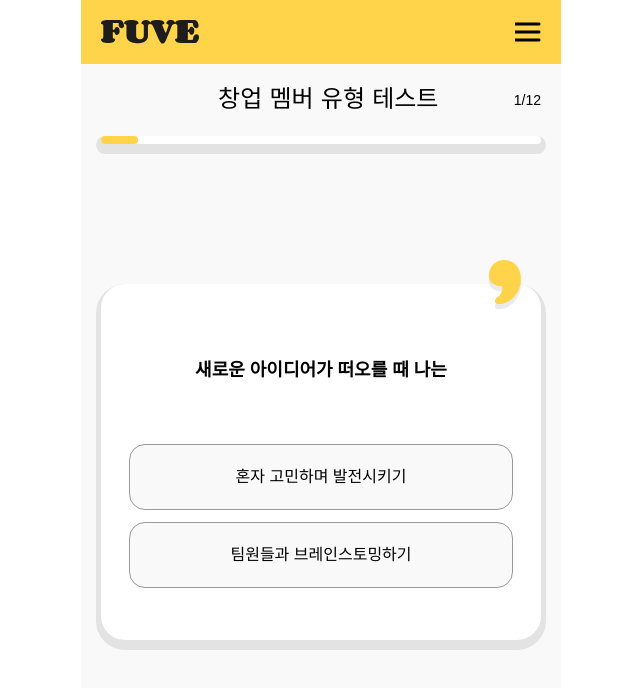
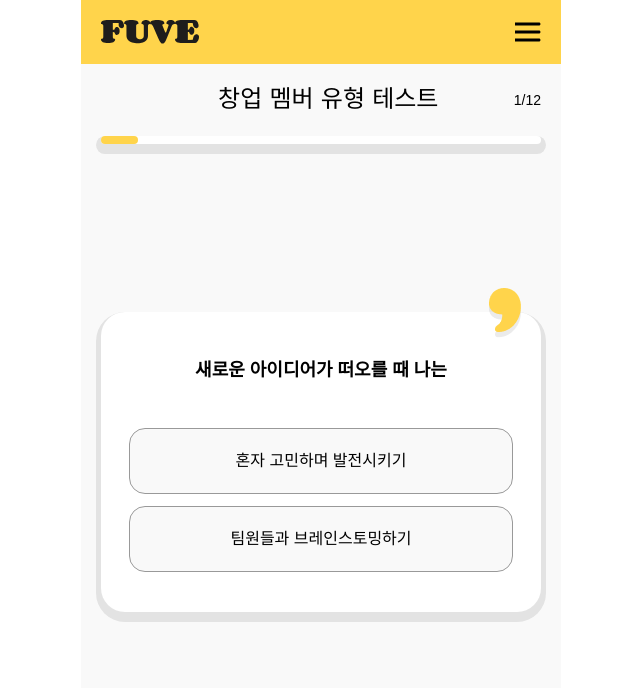
Before and after one commit to balladyun/pioneers_front, a React (Vite) app: page /test in a window 1280 px wide. Shown: the top 688 px of the page, without its empty margins (319-959 px from the left). Built offline with nearby package versions, Linux system fonts and the light colour scheme; no server answers.

Commit message:
디자인 수정

```diff
--- a/src/pages/Card.jsx
+++ b/src/pages/Card.jsx
@@ -5,7 +5,7 @@ import card2 from '../assets/images/card2.svg';
 import card3 from '../assets/images/card3.svg';
 import next from '../assets/icons/next.svg';
 import cardall from '../assets/images/cardall.svg';
-import know from '../assets/icons/know.svg'; // 추가된 이미지
+import know from '../assets/icons/know.svg';
 
 export default function Card() {
   const navigate = useNavigate();
@@ -27,18 +27,18 @@ export default function Card() {
     if (cardImage === card1) {
       setCardImage(card2);
       setTextContent({
-        count: '[카드 10개]',
-        header: 'PART 2. 아이디어 확장',
-        description: '다양한 가능성을 탐구하고 실현 가능성을 검토하세요.',
+        count: '[카드 14개, 밸런스 게임 1개]',
+        header: 'PART 2. 네가 생각하는 창업은 뭐야?',
+        description: '창업에 대한 가치를 중심으로',
       });
     } else if (cardImage === card2) {
       setCardImage(card3);
       setButtonImage(know); // 두 번째 클릭 시 버튼 이미지 변경
       setButtonSize({ width: '12rem', height: '6rem' });
       setTextContent({
-        count: '[카드 8개]',
-        header: 'PART 3. 실행 계획 수립',
-        description: '구체적인 실행 계획을 세워 나가세요.',
+        count: '[카드 16개]',
+        header: 'PART 3. 아이디어 발굴하기',
+        description: '구체적인 아이디어보다 무엇을, 왜, 어떻게 구현할지를 기반으로',
       });
     }
   };
--- a/src/pages/Test.jsx
+++ b/src/pages/Test.jsx
@@ -65,12 +65,10 @@ export default function Test() {
           <div className='h-2 rounded-lg bg-primary' style={{ width: `${progressPercentage}%` }} />
         </div>
       </div>
-      <article className='w-full px-2 py-8 bg-white h-fit rounded-3xl shadow-custom'>
+      <article className='w-full px-2 py-5 bg-white rounded-3xl shadow-custom'>
         <div className='relative'>
-          <img src={YellowComma} alt='comma' className='absolute -top-14 right-2' />
-          <h4 className='px-12 py-10 text-lg font-bold text-center'>
-            {questions[currIndex].question}
-          </h4>
+          <img src={YellowComma} alt='comma' className='absolute -top-11 right-2' />
+          <h4 className='p-6 text-lg font-bold text-center'>{questions[currIndex].question}</h4>
         </div>
         <div className='p-5 space-y-3'>
           {questions[currIndex].example.map(({ answer, value }) => (
```
